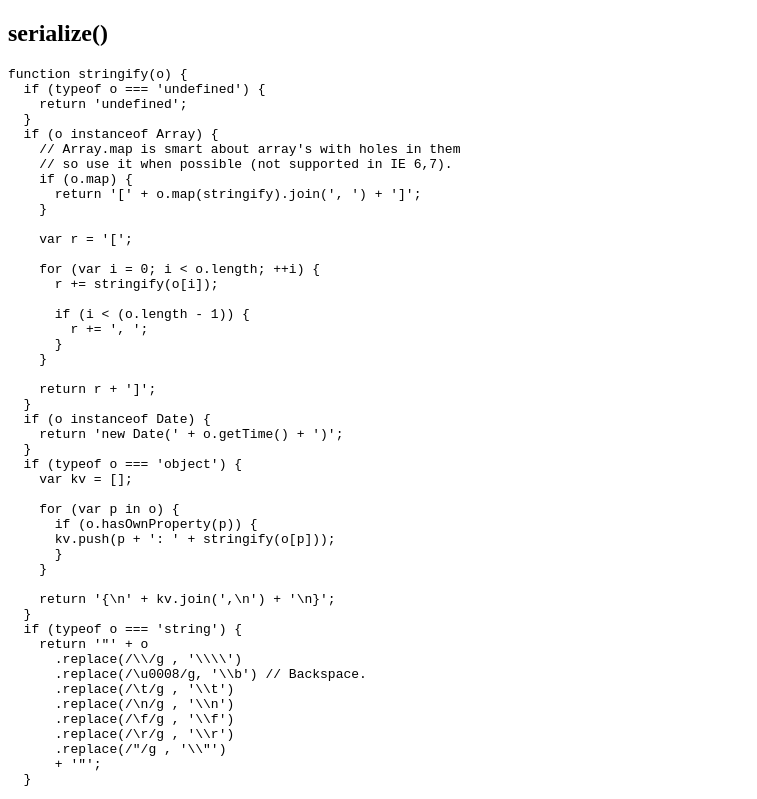
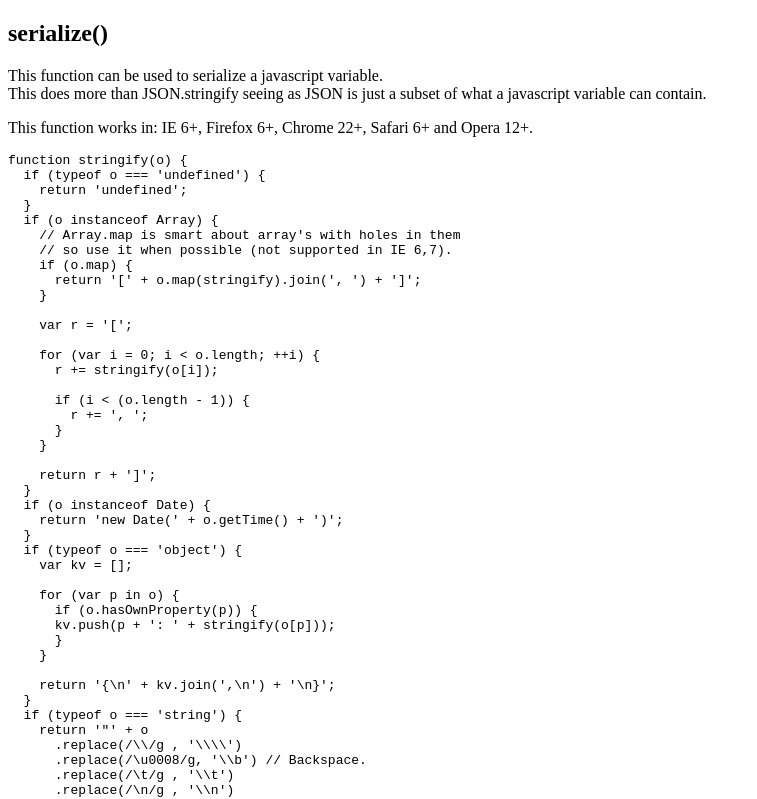
Before and after one commit to erikdubbelboer/erik-misc-code, a plain HTML site: page serialize/index.html in a window 1280 px wide. Shown: the top 799 px of the page, without its empty margins (0-757 px from the left). Drawn offline with Linux system fonts and the light colour scheme.

Commit message:
Added a description

```diff
--- a/serialize/index.html
+++ b/serialize/index.html
@@ -62,11 +62,16 @@ function stringify(o) {
 <body>
 
 <h2>serialize()</h2>
-<pre id=codeplain></pre>
 
+<p>
+This function can be used to serialize a javascript variable.<br>
+This does more than JSON.stringify seeing as JSON is just a subset of what a javascript variable can contain.
+</p>
 <p>
 This function works in: IE 6+, Firefox 6+, Chrome 22+, Safari 6+ and Opera 12+.
 </p>
+
+<pre id=codeplain></pre>
 
 <h2>Tests</h2>
 <div id=log></div>
```
